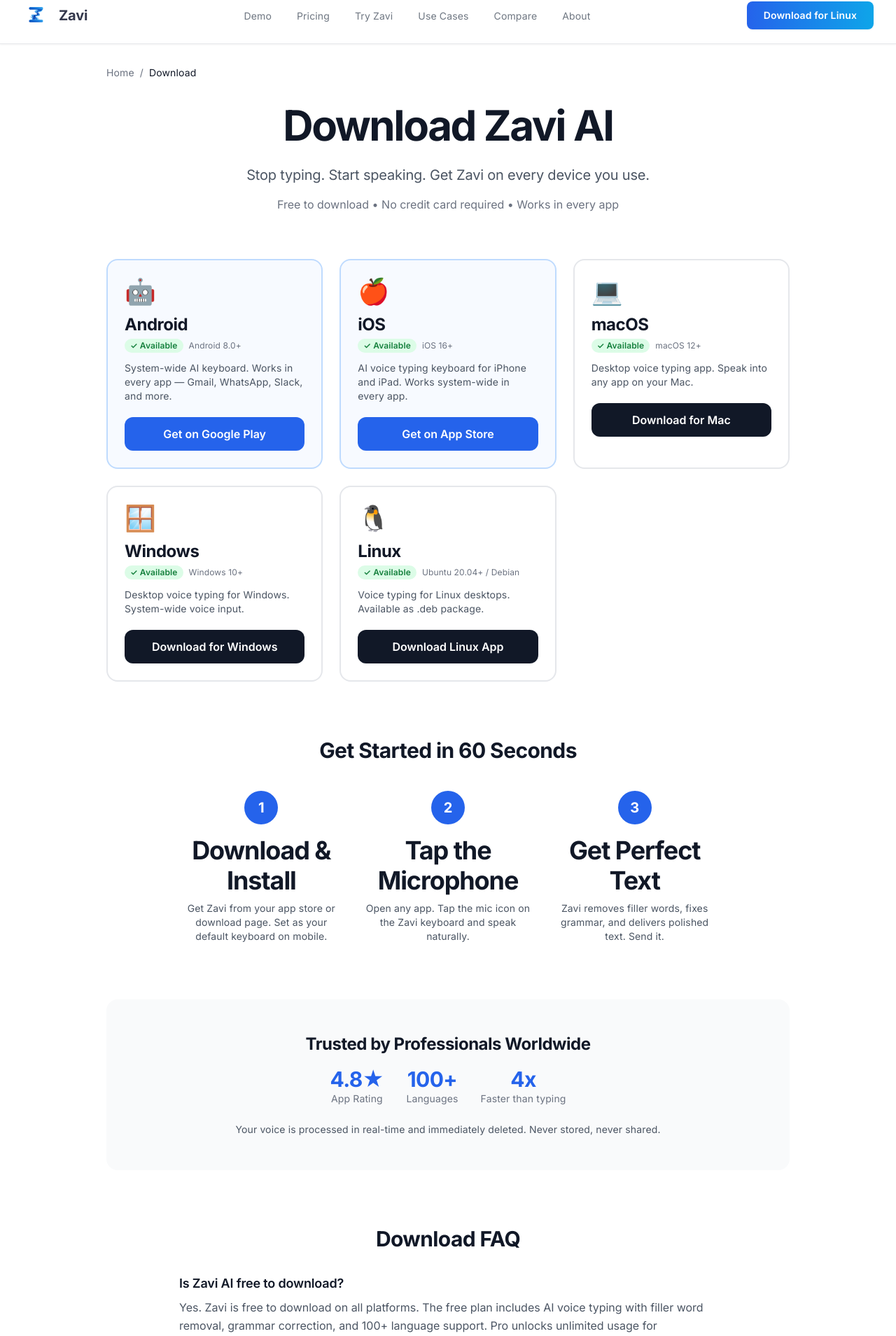
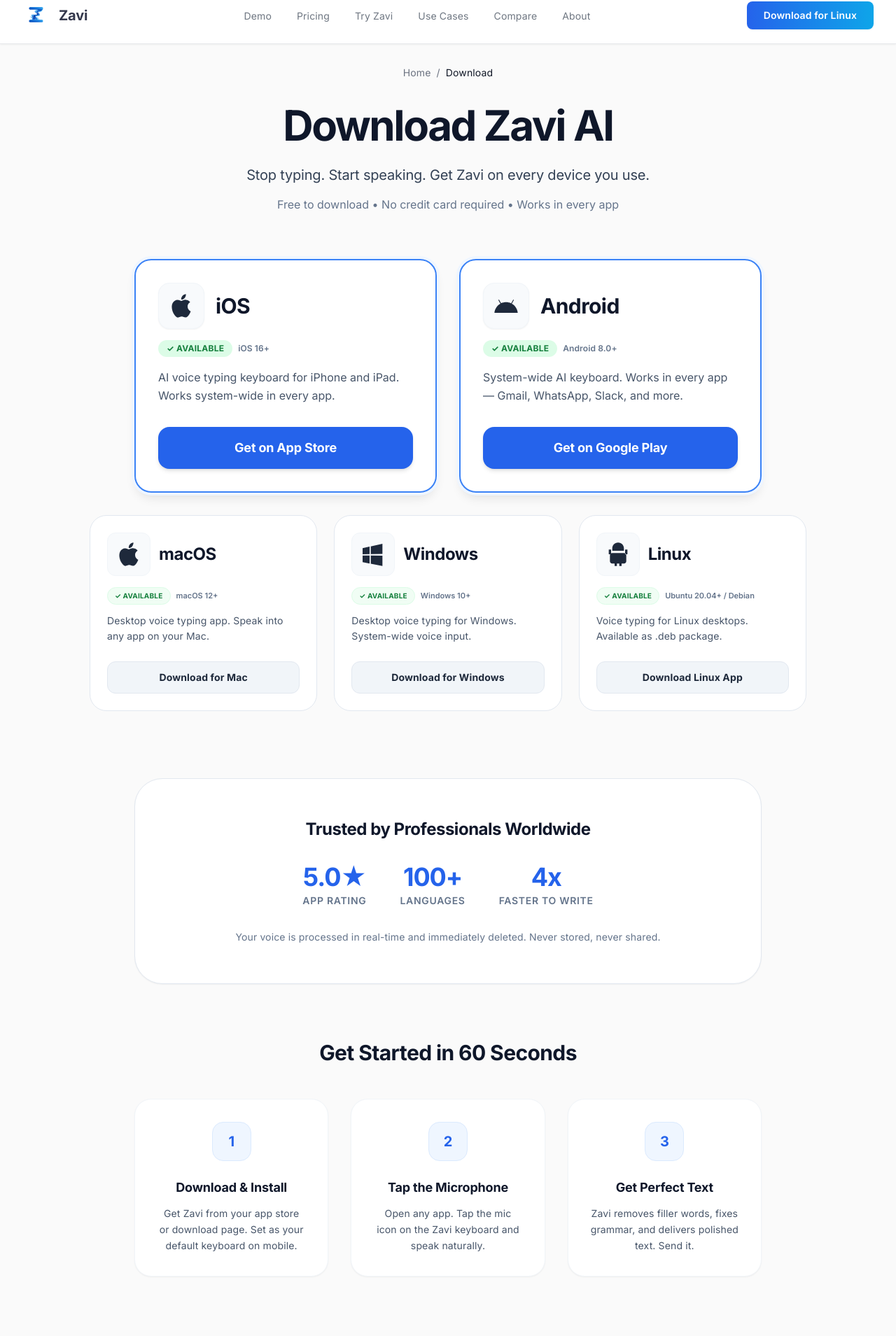
Before and after one commit to goyalraman17/Zaviweb, a Next.js app: page /download in a window 1280 px wide. Shown: the part 18-1927 px from the top of the page at 70% size. Built offline with nearby package versions, Linux system fonts and the light colour scheme.

Commit message:
Revamp Downloads page UI: move iOS & Android to top row, update rating to 5.0, add vector SVG icons

```diff
--- a/app/download/page.tsx
+++ b/app/download/page.tsx
@@ -20,30 +20,45 @@
     },
 };
 
-const platforms = [
+const mobilePlatforms = [
+    {
+        name: 'iOS',
+        icon: (
+            <svg className="w-10 h-10 text-slate-800" viewBox="0 0 24 24" fill="currentColor">
+                <path d="M18.71 19.5C17.88 20.74 17 21.95 15.66 21.97C14.32 22 13.89 21.18 12.37 21.18C10.84 21.18 10.37 21.95 9.09997 22C7.78997 22.05 6.79997 20.68 5.95997 19.47C4.24997 17 2.93997 12.45 4.69997 9.39C5.56997 7.87 7.12997 6.91 8.81997 6.88C10.1 6.86 11.32 7.75 12.11 7.75C12.89 7.75 14.37 6.68 15.92 6.84C16.57 6.87 18.39 7.1 19.56 8.82C19.47 8.88 17.39 10.1 17.41 12.63C17.44 15.65 20.06 16.66 20.09 16.67C20.06 16.74 19.67 18.11 18.71 19.5ZM13 3.5C13.73 2.67 14.94 2.04 15.94 2C16.07 3.17 15.6 4.35 14.9 5.19C14.21 6.04 13.07 6.7 11.95 6.61C11.8 5.46 12.36 4.26 13 3.5Z" />
+            </svg>
+        ),
+        status: 'Available',
+        requirement: 'iOS 16+',
+        description: 'AI voice typing keyboard for iPhone and iPad. Works system-wide in every app.',
+        cta: 'Get on App Store',
+        href: 'https://apps.apple.com/in/app/zavi-ai-voice-typing-keyboard/id6759040802',
+        highlight: true,
+    },
     {
         name: 'Android',
-        icon: '🤖',
+        icon: (
+            <svg className="w-10 h-10 text-slate-800" viewBox="0 0 24 24" fill="currentColor">
+                <path d="M16.61 15.15C16.15 15.15 15.77 15.53 15.77 16C15.77 16.46 16.15 16.85 16.61 16.85C17.07 16.85 17.45 16.46 17.45 16C17.45 15.53 17.07 15.15 16.61 15.15M7.41 15.15C6.95 15.15 6.57 15.53 6.57 16C6.57 16.46 6.95 16.85 7.41 16.85C7.87 16.85 8.25 16.46 8.25 16C8.25 15.53 7.87 15.15 7.41 15.15M16.91 10.14L18.58 7.26C18.67 7.09 18.61 6.88 18.45 6.79C18.28 6.69 18.07 6.75 18 6.92L16.29 9.83C14.95 9.22 13.5 8.9 12 8.91C10.47 8.91 9 9.24 7.73 9.82L6.04 6.91C5.95 6.74 5.74 6.68 5.57 6.78C5.4 6.87 5.35 7.08 5.44 7.25L7.1 10.13C4.25 11.69 2.29 14.58 2 18H22C21.72 14.59 19.77 11.7 16.91 10.14Z" />
+            </svg>
+        ),
         status: 'Available',
         requirement: 'Android 8.0+',
         description: 'System-wide AI keyboard. Works in every app — Gmail, WhatsApp, Slack, and more.',
         cta: 'Get on Google Play',
-        href: '/download/android',
+        href: 'https://play.google.com/store/apps/details?id=com.pingpros.keyboard',
         highlight: true,
-    },
-    {
-        name: 'iOS',
-        icon: '🍎',
-        status: 'Available',
-        requirement: 'iOS 16+',
-        description: 'AI voice typing keyboard for iPhone and iPad. Works system-wide in every app.',
-        cta: 'Get on App Store',
-        href: '/download/ios',
-        highlight: true,
-    },
+    }
+];
+
+const desktopPlatforms = [
     {
         name: 'macOS',
-        icon: '💻',
+        icon: (
+            <svg className="w-10 h-10 text-slate-800" viewBox="0 0 24 24" fill="currentColor">
+                <path d="M18.71 19.5C17.88 20.74 17 21.95 15.66 21.97C14.32 22 13.89 21.18 12.37 21.18C10.84 21.18 10.37 21.95 9.09997 22C7.78997 22.05 6.79997 20.68 5.95997 19.47C4.24997 17 2.93997 12.45 4.69997 9.39C5.56997 7.87 7.12997 6.91 8.81997 6.88C10.1 6.86 11.32 7.75 12.11 7.75C12.89 7.75 14.37 6.68 15.92 6.84C16.57 6.87 18.39 7.1 19.56 8.82C19.47 8.88 17.39 10.1 17.41 12.63C17.44 15.65 20.06 16.66 20.09 16.67C20.06 16.74 19.67 18.11 18.71 19.5ZM13 3.5C13.73 2.67 14.94 2.04 15.94 2C16.07 3.17 15.6 4.35 14.9 5.19C14.21 6.04 13.07 6.7 11.95 6.61C11.8 5.46 12.36 4.26 13 3.5Z" />
+            </svg>
+        ),
         status: 'Available',
         requirement: 'macOS 12+',
         description: 'Desktop voice typing app. Speak into any app on your Mac.',
@@ -53,22 +68,30 @@
     },
     {
         name: 'Windows',
-        icon: '🪟',
+        icon: (
+            <svg className="w-10 h-10 text-slate-800" viewBox="0 0 24 24" fill="currentColor">
+                <path d="M3,12V6.75L9,5.43V11.91L3,12M20,3V11.75L10,11.9V5.21L20,3M3,13L9,13.09V19.9L3,18.75V13M20,13.25V22L10,20.09V13.1L20,13.25Z" />
+            </svg>
+        ),
         status: 'Available',
         requirement: 'Windows 10+',
         description: 'Desktop voice typing for Windows. System-wide voice input.',
         cta: 'Download for Windows',
-        href: 'https://zavivoice.com/Zavi_Windows.exe', // using absolute or assumed path for now, adjust if needed
+        href: 'https://zavivoice.com/Zavi_Windows.exe',
         highlight: false,
     },
     {
         name: 'Linux',
-        icon: '🐧',
+        icon: (
+            <svg className="w-10 h-10 text-slate-800" viewBox="0 0 24 24" fill="currentColor">
+                <path d="M20 12V8H18V12H20M4 12V8H6V12H4M16.5 13.5C16.5 14.33 15.83 15 15 15S13.5 14.33 13.5 13.5 14.17 12 15 12 16.5 12.67 16.5 13.5M10.5 13.5C10.5 14.33 9.83 15 9 15S7.5 14.33 7.5 13.5 8.17 12 9 12 10.5 12.67 10.5 13.5M19 13V18C19 19.11 18.11 20 17 20H15V22H13V20H11V22H9V20H7C5.9 20 5 19.11 5 18V13C5 11.9 5.9 11 7 11H17C18.11 11 19 11.9 19 13M12 2C9 2 7 4.5 7 7V9H17V7C17 4.5 15 2 12 2Z" />
+            </svg>
+        ),
         status: 'Available',
         requirement: 'Ubuntu 20.04+ / Debian',
         description: 'Voice typing for Linux desktops. Available as .deb package.',
         cta: 'Download Linux App',
-        href: 'https://zavivoice.com/Zavi_Linux.deb', // using absolute or assumed path.
+        href: 'https://zavivoice.com/Zavi_Linux.deb',
         highlight: false,
     },
 ];
@@ -85,10 +108,10 @@
             <JsonLd data={breadcrumbSchema} />
             <JsonLd data={softwareApplicationSchema} />
 
-            <main className="min-h-screen bg-white pt-28 pb-20">
-                <div className="max-w-5xl mx-auto px-4 sm:px-6">
+            <main className="min-h-screen bg-[#FAFAFA] pt-28 pb-20">
+                <div className="max-w-6xl mx-auto px-4 sm:px-6">
                     {/* Breadcrumb */}
-                    <nav className="flex items-center gap-2 text-sm text-gray-500 mb-8">
+                    <nav className="flex items-center justify-center gap-2 text-sm text-gray-500 mb-8">
                         <Link href="/" className="hover:text-blue-600 transition-colors">Home</Link>
                         <span>/</span>
                         <span className="text-gray-900 font-medium">Download</span>
@@ -96,41 +119,44 @@
 
                     {/* Hero */}
                     <div className="text-center mb-16">
-                        <h1 className="text-4xl sm:text-5xl lg:text-6xl font-bold text-gray-900 mb-6">
+                        <h1 className="text-4xl sm:text-5xl lg:text-6xl font-black tracking-tight text-slate-900 mb-6">
                             Download Zavi AI
                         </h1>
-                        <p className="text-xl text-gray-600 max-w-2xl mx-auto mb-4">
+                        <p className="text-xl text-slate-700 max-w-2xl mx-auto mb-4 font-medium">
                             Stop typing. Start speaking. Get Zavi on every device you use.
                         </p>
-                        <p className="text-gray-500">
+                        <p className="text-slate-500 font-medium">
                             Free to download • No credit card required • Works in every app
                         </p>
                     </div>
 
-                    {/* Platform Cards */}
-                    <div className="grid sm:grid-cols-2 lg:grid-cols-3 gap-6 mb-20">
-                        {platforms.map((platform) => (
+                    {/* Mobile Platforms (iOS and Android first) */}
+                    <div className="grid sm:grid-cols-2 gap-8 mb-8 max-w-4xl mx-auto">
+                        {mobilePlatforms.map((platform) => (
                             <div
                                 key={platform.name}
-                                className={`rounded-2xl p-6 border-2 transition-all hover:shadow-lg ${platform.highlight
-                                    ? 'border-blue-200 bg-blue-50/50'
-                                    : 'border-gray-200 bg-white'
+                                className={`rounded-3xl p-8 border-2 transition-all hover:-translate-y-1 hover:shadow-xl ${platform.highlight
+                                    ? 'border-blue-500 bg-white ring-4 ring-blue-50 shadow-lg'
+                                    : 'border-slate-200 bg-white'
                                     }`}
                             >
-                                <div className="text-4xl mb-3">{platform.icon}</div>
-                                <h2 className="text-2xl font-bold text-gray-900 mb-1">{platform.name}</h2>
-                                <div className="flex items-center gap-2 mb-3">
-                                    <span className="inline-flex items-center px-2 py-0.5 bg-green-100 text-green-700 text-xs font-semibold rounded-full">
+                                <div className="flex items-center gap-4 mb-4">
+                                    <div className="p-3 bg-slate-50 rounded-2xl border border-slate-100 shadow-sm">{platform.icon}</div>
+                                    <h2 className="text-3xl font-bold text-slate-900">{platform.name}</h2>
+                                </div>
+
+                                <div className="flex items-center gap-2 mb-4">
+                                    <span className="inline-flex items-center px-3 py-1 bg-green-100 text-green-700 text-xs font-bold uppercase tracking-wider rounded-full">
                                         ✓ {platform.status}
                                     </span>
-                                    <span className="text-xs text-gray-500">{platform.requirement}</span>
+                                    <span className="text-xs font-semibold text-slate-500">{platform.requirement}</span>
                                 </div>
-                                <p className="text-gray-600 text-sm mb-5">{platform.description}</p>
+                                <p className="text-slate-600 text-base mb-8 min-h-[48px] font-medium leading-relaxed">{platform.description}</p>
                                 <a
                                     href={platform.href}
-                                    className={`block text-center px-5 py-3 rounded-xl font-semibold transition-all ${platform.highlight
-                                        ? 'bg-blue-600 text-white hover:bg-blue-700'
-                                        : 'bg-gray-900 text-white hover:bg-gray-800'
+                                    className={`block text-center px-6 py-4 rounded-2xl font-bold text-lg transition-all ${platform.highlight
+                                        ? 'bg-blue-600 text-white hover:bg-blue-700 hover:shadow-lg shadow-md hover:scale-[1.02]'
+                                        : 'bg-slate-900 text-white hover:bg-slate-800'
                                         }`}
                                     target={platform.href.startsWith('http') ? '_blank' : undefined}
                                     rel={platform.href.startsWith('http') ? 'noopener noreferrer' : undefined}
@@ -141,89 +167,97 @@
                         ))}
                     </div>
 
+                    {/* Desktop Platforms */}
+                    <div className="grid sm:grid-cols-3 gap-6 mb-24 max-w-5xl mx-auto">
+                        {desktopPlatforms.map((platform) => (
+                            <div
+                                key={platform.name}
+                                className="rounded-3xl p-6 border border-slate-200 bg-white transition-all hover:border-slate-300 hover:shadow-md hover:-translate-y-1"
+                            >
+                                <div className="flex items-center gap-3 mb-4">
+                                    <div className="p-2.5 bg-slate-50 rounded-xl border border-slate-100">{platform.icon}</div>
+                                    <h2 className="text-2xl font-bold text-slate-900">{platform.name}</h2>
+                                </div>
+
+                                <div className="flex items-center gap-2 mb-3">
+                                    <span className="inline-flex items-center px-2.5 py-1 bg-green-50 text-green-700 text-[10px] font-bold uppercase tracking-wider rounded-full border border-green-100">
+                                        ✓ {platform.status}
+                                    </span>
+                                    <span className="text-[11px] font-semibold text-slate-500">{platform.requirement}</span>
+                                </div>
+                                <p className="text-slate-600 text-sm mb-6 min-h-[40px] leading-relaxed">{platform.description}</p>
+                                <a
+                                    href={platform.href}
+                                    className="block text-center px-5 py-3 rounded-xl font-bold text-sm bg-slate-100 text-slate-800 hover:bg-slate-200 transition-all border border-slate-200"
+                                    target={platform.href.startsWith('http') ? '_blank' : undefined}
+                                    rel={platform.href.startsWith('http') ? 'noopener noreferrer' : undefined}
+                                >
+                                    {platform.cta}
+                                </a>
+                            </div>
+                        ))}
+                    </div>
+
+                    {/* Trust Section */}
+                    <div className="bg-white rounded-[2.5rem] p-10 md:p-14 text-center mb-20 border border-slate-200 shadow-sm max-w-4xl mx-auto">
+                        <h2 className="text-2xl font-bold text-slate-900 mb-8">Trusted by Professionals Worldwide</h2>
+                        <div className="flex flex-wrap items-center justify-center gap-12 mb-8">
+                            <div className="text-center">
+                                <p className="text-4xl font-black text-blue-600 mb-1">5.0★</p>
+                                <p className="text-sm font-semibold text-slate-500 uppercase tracking-widest">App Rating</p>
+                            </div>
+                            <div className="text-center">
+                                <p className="text-4xl font-black text-blue-600 mb-1">100+</p>
+                                <p className="text-sm font-semibold text-slate-500 uppercase tracking-widest">Languages</p>
+                            </div>
+                            <div className="text-center">
+                                <p className="text-4xl font-black text-blue-600 mb-1">4x</p>
+                                <p className="text-sm font-semibold text-slate-500 uppercase tracking-widest">Faster to Write</p>
+                            </div>
+                        </div>
+                        <p className="text-slate-500 text-sm font-medium">
+                            Your voice is processed in real-time and immediately deleted. Never stored, never shared.
+                        </p>
+                    </div>
+
                     {/* How to Get Started */}
-                    <div className="mb-20">
-                        <h2 className="text-3xl font-bold text-gray-900 text-center mb-10">Get Started in 60 Seconds</h2>
-                        <div className="grid md:grid-cols-3 gap-8 max-w-3xl mx-auto">
+                    <div className="mb-24">
+                        <h2 className="text-3xl font-black text-slate-900 text-center mb-12">Get Started in 60 Seconds</h2>
+                        <div className="grid md:grid-cols-3 gap-8 max-w-4xl mx-auto">
                             {[
                                 { step: '1', title: 'Download & Install', desc: 'Get Zavi from your app store or download page. Set as your default keyboard on mobile.' },
                                 { step: '2', title: 'Tap the Microphone', desc: 'Open any app. Tap the mic icon on the Zavi keyboard and speak naturally.' },
                                 { step: '3', title: 'Get Perfect Text', desc: 'Zavi removes filler words, fixes grammar, and delivers polished text. Send it.' },
                             ].map((item) => (
-                                <div key={item.step} className="text-center">
-                                    <div className="w-12 h-12 bg-blue-600 text-white rounded-full flex items-center justify-center text-xl font-bold mx-auto mb-4">
+                                <div key={item.step} className="text-center bg-white p-8 rounded-3xl border border-slate-100 shadow-sm transition-all hover:shadow-md">
+                                    <div className="w-14 h-14 bg-blue-50 text-blue-600 rounded-2xl flex items-center justify-center text-xl font-black mx-auto mb-6 border border-blue-100 ring-4 ring-white shadow-sm">
                                         {item.step}
                                     </div>
-                                    <h3 className="font-bold text-gray-900 mb-2">{item.title}</h3>
-                                    <p className="text-sm text-gray-600">{item.desc}</p>
+                                    <h3 className="font-bold text-lg text-slate-900 mb-3">{item.title}</h3>
+                                    <p className="text-sm text-slate-600 leading-relaxed font-medium">{item.desc}</p>
                                 </div>
                             ))}
                         </div>
                     </div>
 
-                    {/* Trust Section */}
-                    <div className="bg-gray-50 rounded-2xl p-8 md:p-12 text-center mb-20">
-                        <h2 className="text-2xl font-bold text-gray-900 mb-4">Trusted by Professionals Worldwide</h2>
-                        <div className="flex items-center justify-center gap-8 flex-wrap mb-6">
-                            <div className="text-center">
-                                <p className="text-3xl font-bold text-blue-600">4.8★</p>
-                                <p className="text-sm text-gray-500">App Rating</p>
-                            </div>
-                            <div className="text-center">
-                                <p className="text-3xl font-bold text-blue-600">100+</p>
-                                <p className="text-sm text-gray-500">Languages</p>
-                            </div>
-                            <div className="text-center">
-                                <p className="text-3xl font-bold text-blue-600">4x</p>
-                                <p className="text-sm text-gray-500">Faster than typing</p>
-                            </div>
-                        </div>
-                        <p className="text-gray-600 text-sm">
-                            Your voice is processed in real-time and immediately deleted. Never stored, never shared.
-                        </p>
-                    </div>
-
                     {/* FAQ */}
-                    <div className="max-w-3xl mx-auto mb-20">
-                        <h2 className="text-3xl font-bold text-gray-900 text-center mb-8">Download FAQ</h2>
-                        <div className="space-y-6">
+                    <div className="max-w-3xl mx-auto mb-20 bg-white rounded-3xl p-8 md:p-12 border border-slate-200">
+                        <h2 className="text-3xl font-black text-slate-900 text-center mb-10">Download FAQ</h2>
+                        <div className="space-y-8">
                             {[
-                                { q: 'Is Zavi AI free to download?', a: 'Yes. Zavi is free to download on all platforms. The free plan includes AI voice typing with filler word removal, grammar correction, and 100+ language support. Pro unlocks unlimited usage for $7.99/month.' },
+                                { q: 'Is Zavi AI free to download?', a: 'Yes. Zavi is free to download on all platforms. The free plan includes AI voice typing with filler word removal, grammar correction, and 100+ language support. Pro unlocks unlimited usage.' },
                                 { q: 'Does Zavi work on iPhone?', a: 'Yes. Zavi AI is available on iOS 16+ as a system-wide keyboard. Download from the App Store and enable it in Settings → General → Keyboard → Keyboards → Add New Keyboard → Zavi.' },
                                 { q: 'How do I set Zavi as my default keyboard?', a: 'On Android: Settings → Language & Input → Default Keyboard → Zavi. On iOS: Settings → General → Keyboard → Keyboards → Add Zavi. On desktop, Zavi runs as a standalone app.' },
                                 { q: 'Is my data safe?', a: 'Yes. Zavi processes your voice in real-time and immediately deletes the audio. We never store, share, or use your voice data to train AI models.' },
                             ].map((faq) => (
-                                <div key={faq.q} className="border-b border-gray-200 pb-6">
-                                    <h3 className="text-lg font-semibold text-gray-900 mb-2">{faq.q}</h3>
-                                    <p className="text-gray-600">{faq.a}</p>
+                                <div key={faq.q} className="border-b border-slate-100 pb-8 last:border-0 last:pb-0">
+                                    <h3 className="text-lg font-bold text-slate-900 mb-3">{faq.q}</h3>
+                                    <p className="text-slate-600 leading-relaxed">{faq.a}</p>
                                 </div>
                             ))}
                         </div>
                     </div>
 
-                    {/* CTA */}
-                    <div className="bg-blue-600 rounded-2xl p-8 md:p-12 text-center">
-                        <h2 className="text-2xl sm:text-3xl font-bold text-white mb-4">Ready to type 4x faster?</h2>
-                        <p className="text-blue-100 mb-6">Start saving 1+ hours every day with voice-to-text that actually works.</p>
-                        <div className="flex flex-col sm:flex-row items-center justify-center gap-4">
-                            <a
-                                href="https://play.google.com/store/apps/details?id=com.pingpros.keyboard"
-                                target="_blank"
-                                rel="noopener noreferrer"
-                                className="px-8 py-3 bg-white text-blue-600 font-semibold rounded-xl hover:bg-blue-50 transition-colors"
-                            >
-                                Download for Android
-                            </a>
-                            <a
-                                href="https://apps.apple.com/in/app/zavi-ai-voice-typing-keyboard/id6759040802"
-                                target="_blank"
-                                rel="noopener noreferrer"
-                                className="px-8 py-3 bg-blue-500 text-white font-semibold rounded-xl hover:bg-blue-400 transition-colors"
-                            >
-                                Download for iOS
-                            </a>
-                        </div>
-                    </div>
                 </div>
             </main>
         </>
```
